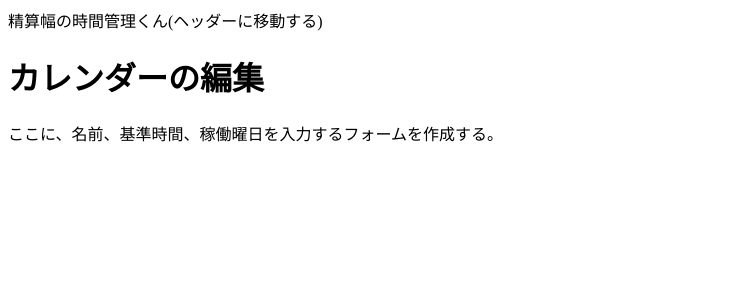
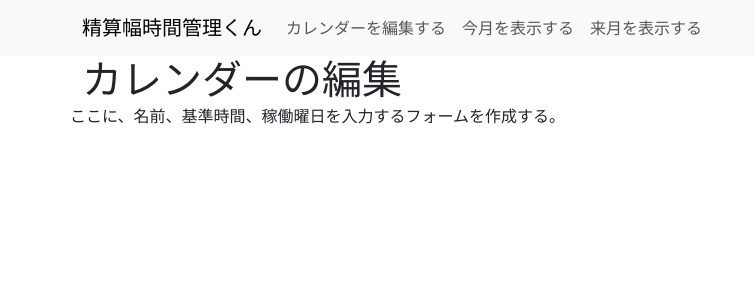
Before and after one commit to jiikko/monthly_hours_manager, a Next.js app: page /calendar_edit in a window 1280 px wide. Shown: the top 300 px of the page, without its empty margins (0-755 px from the left). Built offline with nearby package versions, Linux system fonts and the light colour scheme.

Commit message:
bootstrapを使う

```diff
--- a/components/layout.tsx
+++ b/components/layout.tsx
@@ -1,6 +1,7 @@
 import Head from 'next/head';
 import styles from '../styles/Home.module.css';
-import { Container } from 'react-bootstrap'
+
+import { Container, Nav, Navbar, NavDropdown } from 'react-bootstrap';
 
 type LayoutProps = {
   children: React.ReactNode;
@@ -14,12 +15,20 @@ export default function Layout({ children }: LayoutProps) {
         <link rel="icon" href="/favicon.ico" />
       </Head>
 
-      <Container className="md-container">
-        <main>
-          精算幅の時間管理くん(ヘッダーに移動する)
-          {children}
-        </main>
+    <Navbar expand="lg" className="bg-body-tertiary">
+      <Container>
+        <Navbar.Brand href="/">精算幅時間管理くん</Navbar.Brand>
+        <Navbar.Toggle aria-controls="basic-navbar-nav" />
+        <Navbar.Collapse id="basic-navbar-nav">
+          <Nav className="me-auto">
+            <Nav.Link href="/calendar_edit">カレンダーを編集する</Nav.Link>
+            <Nav.Link href="#">今月を表示する</Nav.Link>
+            <Nav.Link href="#">来月を表示する</Nav.Link>
+          </Nav>
+        </Navbar.Collapse>
       </Container>
+    </Navbar>
+    {children}
     </>
   )
 }
--- a/pages/_app.tsx
+++ b/pages/_app.tsx
@@ -1,3 +1,5 @@
+import '../styles/globals.css'
+
 import type { NextPage } from 'next'
 import type { AppProps } from 'next/app'
 
--- a/pages/calendar_edit.tsx
+++ b/pages/calendar_edit.tsx
@@ -1,16 +1,17 @@
 import type { NextPageWithLayout } from './_app'
-import styles from '../styles/Home.module.css';
 import Layout from '../components/layout'
+import { Container, Row } from 'react-bootstrap';
 
 const CalendarEdit: NextPageWithLayout = () => {
   return (
-    <div>
-      <h1>
-        カレンダーの編集
-      </h1>
-      ここに、名前、基準時間、稼働曜日を入力するフォームを作成する。
-    </div>
-
+    <Container>
+      <Row className="justify-content-md-between">
+        <h1>
+          カレンダーの編集
+        </h1>
+        ここに、名前、基準時間、稼働曜日を入力するフォームを作成する。
+      </Row>
+    </Container>
   )
 }
 
--- a/styles/Home.module.css
+++ /dev/null
@@ -1,91 +0,0 @@
-.container {
-  min-height: 100vh;
-  padding: 0 0.5rem;
-  display: flex;
-  flex-direction: column;
-  justify-content: center;
-  align-items: center;
-}
-
-.title a {
-  color: #0070f3;
-  text-decoration: none;
-}
-
-.title a:hover,
-.title a:focus,
-.title a:active {
-  text-decoration: underline;
-}
-
-.title {
-  margin: 0 0 1rem;
-  line-height: 1.15;
-  font-size: 3.6rem;
-}
-
-.title {
-  text-align: center;
-}
-
-.title,
-.description {
-  text-align: center;
-}
-
-
-.description {
-  line-height: 1.5;
-  font-size: 1.5rem;
-}
-
-.grid {
-  display: flex;
-  align-items: center;
-  justify-content: center;
-  flex-wrap: wrap;
-
-  max-width: 800px;
-  margin-top: 3rem;
-}
-
-.card {
-  margin: 1rem;
-  flex-basis: 45%;
-  padding: 1.5rem;
-  text-align: left;
-  color: inherit;
-  text-decoration: none;
-  border: 1px solid #eaeaea;
-  border-radius: 10px;
-  transition: color 0.15s ease, border-color 0.15s ease;
-}
-
-.card:hover,
-.card:focus,
-.card:active {
-  color: #0070f3;
-  border-color: #0070f3;
-}
-
-.card h3 {
-  margin: 0 0 1rem 0;
-  font-size: 1.5rem;
-}
-
-.card p {
-  margin: 0;
-  font-size: 1.25rem;
-  line-height: 1.5;
-}
-
-.logo {
-  height: 1em;
-}
-
-@media (max-width: 600px) {
-  .grid {
-    width: 100%;
-    flex-direction: column;
-  }
-}
--- a/styles/globals.css
+++ b/styles/globals.css
@@ -1,3 +1,5 @@
+@import '~bootstrap/dist/css/bootstrap.min.css';
+
 html,
 body {
   padding: 0;
```
Also changed, not shown: pages/index.tsx (+6 -5 lines).
